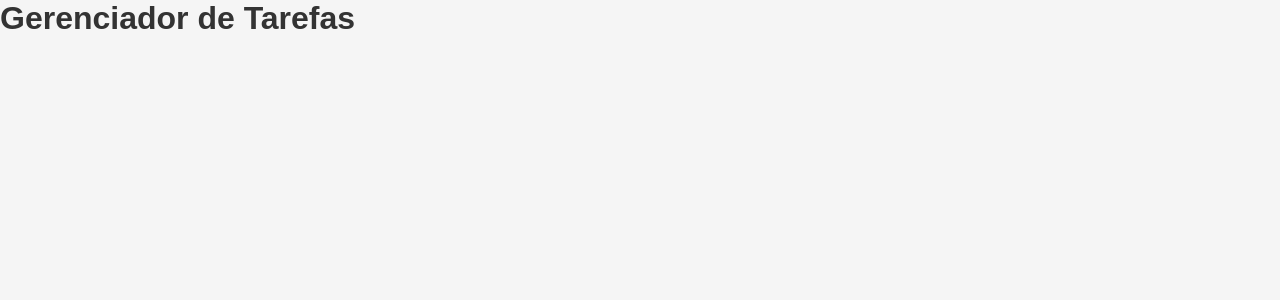
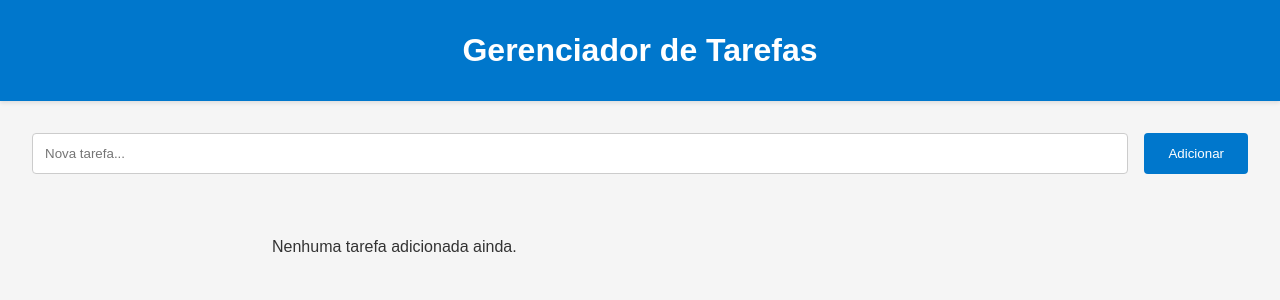
Before and after one commit to ederbastos21/gerenciador_tarefas, a React (Create React App) app: page / in a window 1280 px wide. Shown: the top 300 px of the page. Built offline with nearby package versions, Linux system fonts and the light colour scheme.

Commit message:
adicionar componentes principais na pagina home

```diff
--- a/src/pages/Home/index.jsx
+++ b/src/pages/Home/index.jsx
@@ -1,10 +1,17 @@
 import React from 'react'
+import Cabecalho from '../../components/Cabecalho'
+import FormularioTarefa from '../../components/FormularioTarefa'
+import ListaTarefas from '../../components/ListaTarefas'
 
 const Home = () => {
   return (
-    <main>
-      <h1>Gerenciador de Tarefas</h1>
-    </main>
+    <>
+      <Cabecalho />
+      <main>
+        <FormularioTarefa />
+        <ListaTarefas />
+      </main>
+    </>
   )
 }
 
```
